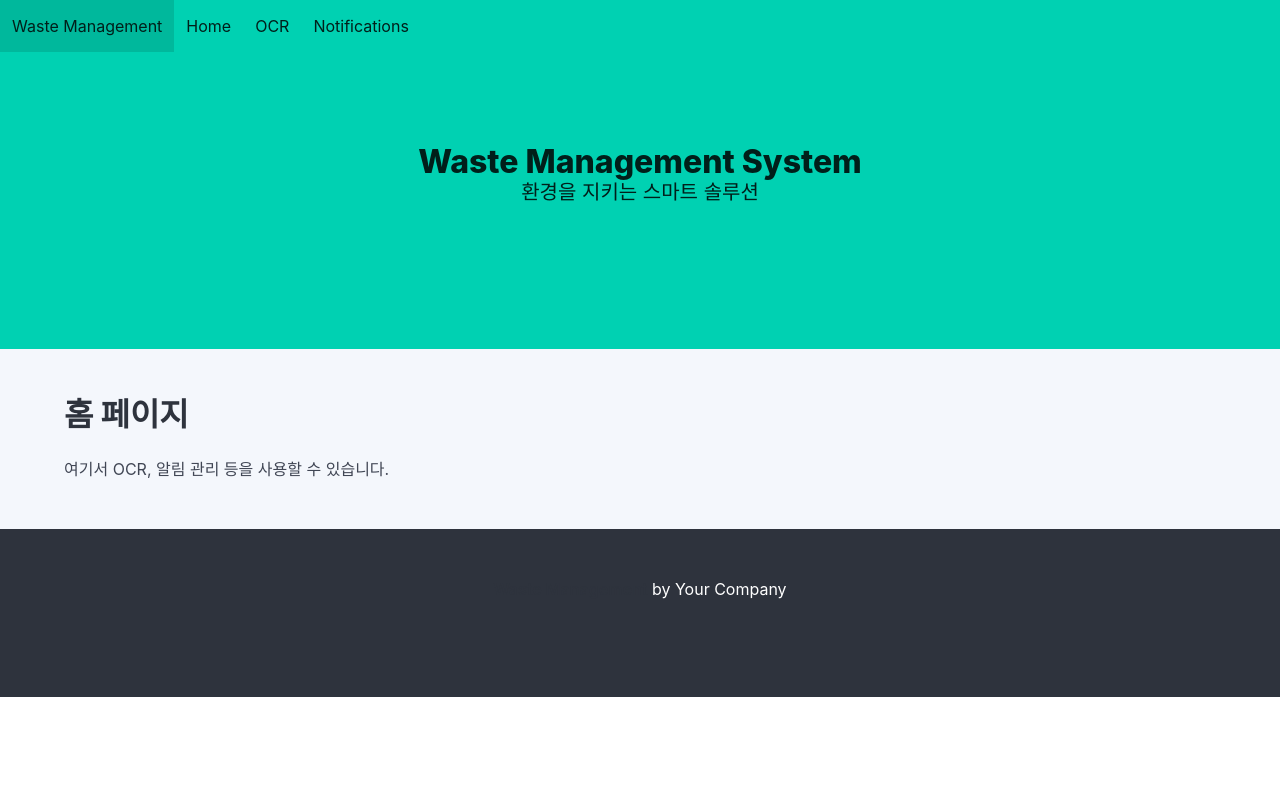
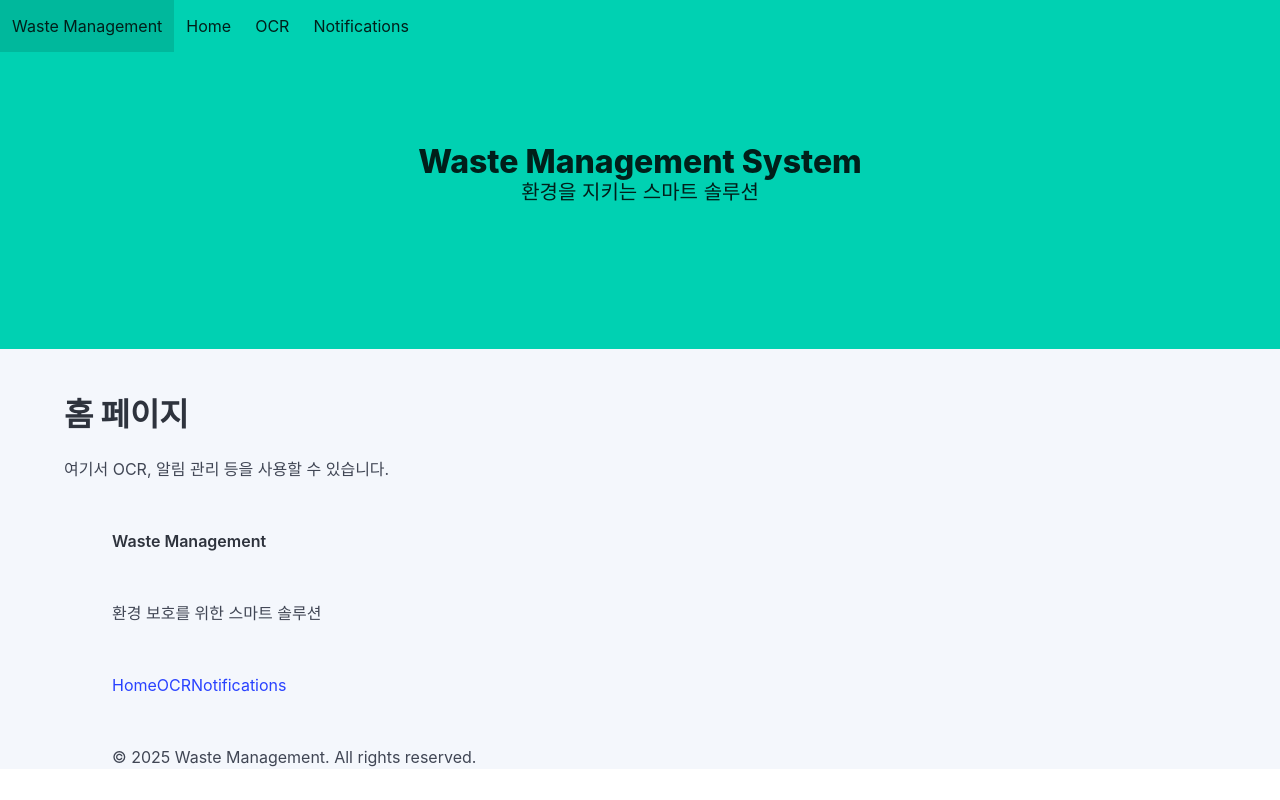
Before and after one commit to RosieOh/EcoTvy_Service, a React (Create React App) app in the folder frontend/: page / in a window 1280 px wide. Built offline with nearby package versions, Linux system fonts and the light colour scheme.

Commit message:
STYLE : Footer 디자인 수정

```diff
--- a/frontend/src/components/Footer.js
+++ b/frontend/src/components/Footer.js
@@ -2,11 +2,27 @@ import React from 'react';
 
 const Footer = () => {
     return (
-        <footer className="footer has-background-dark">
-            <div className="content has-text-centered has-text-white">
-                <p>
-                    <strong>Waste Management</strong> by Your Company
+        <footer className="bg-gradient-to-r from-gray-800 via-gray-900 to-black text-white py-12">
+            <div className="container mx-auto text-center px-6">
+                <div className="mb-6">
+                    <strong className="text-2xl font-bold">Waste Management</strong>
+                </div>
+
+                <p className="text-lg opacity-70 mb-6">
+                    환경 보호를 위한 스마트 솔루션
                 </p>
+
+                {/* Footer Links */}
+                <div className="flex justify-center space-x-6 mb-6">
+                    <a href="/" className="hover:text-gray-400 transition duration-300">Home</a>
+                    <a href="/ocr" className="hover:text-gray-400 transition duration-300">OCR</a>
+                    <a href="/notifications" className="hover:text-gray-400 transition duration-300">Notifications</a>
+                </div>
+
+                {/* Footer bottom */}
+                <div className="text-sm opacity-60">
+                    <p>© {new Date().getFullYear()} Waste Management. All rights reserved.</p>
+                </div>
             </div>
         </footer>
     );
```
